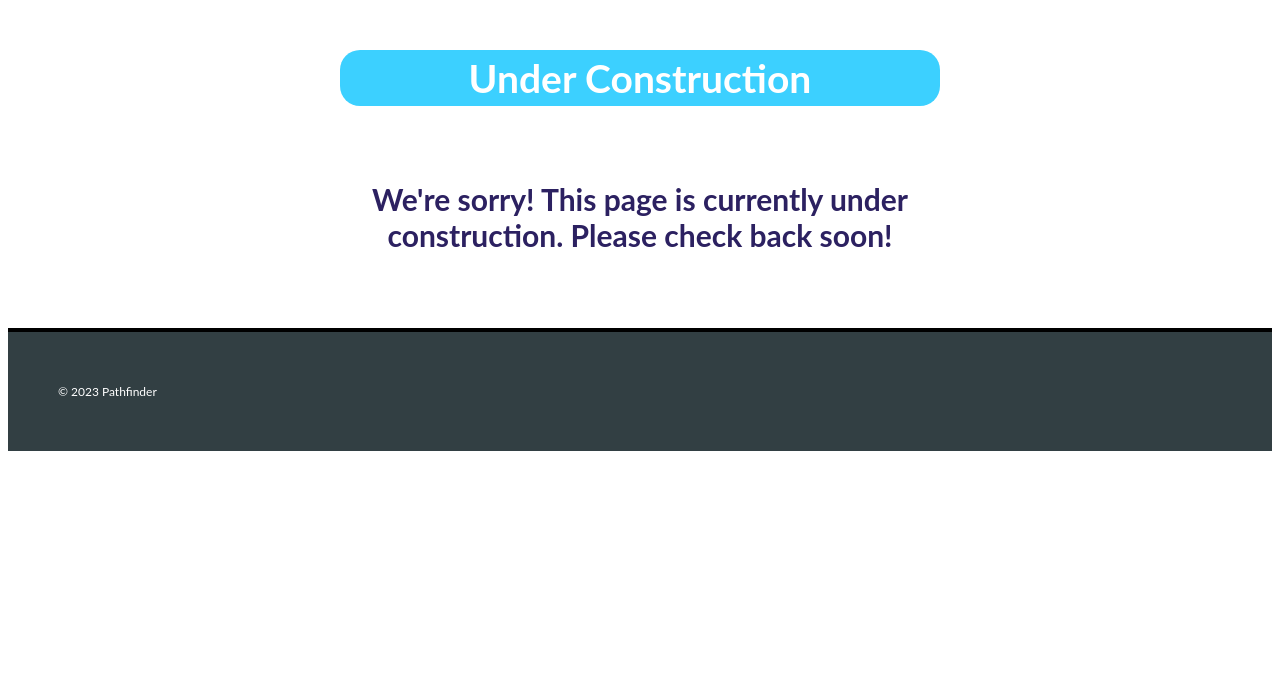
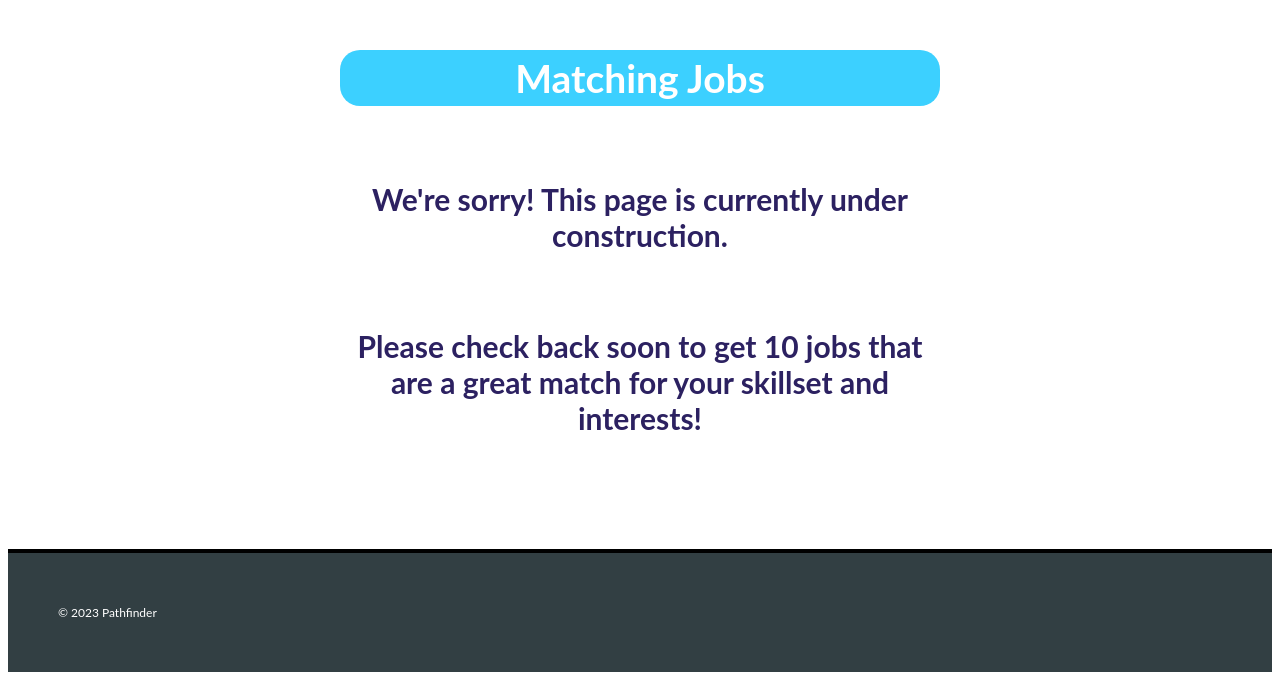
Before and after one commit to celise88/Pathfinder, a FastAPI app: template templates/find_match.html in a window 1280 px wide. Shown: the part 124-804 px from the top of the page. Before the commit the page ends 575 px from the top, so only its background shows below. Run offline with FastAPI, Linux system fonts and the light colour scheme; the template is opened without the code that fills it: most values are stand-ins (such as "Sample title", 1, 10 or a date in 2020); parts of the project's set-up code (start-up, migrations or seed data) failed here and were passed over.

Commit message:
add custom messages

```diff
--- a/main.py
+++ b/main.py
@@ -10,7 +10,7 @@
 from fastapi import FastAPI, Request, Form, File, UploadFile, BackgroundTasks
 from fastapi.templating import Jinja2Templates
 from fastapi.staticfiles import StaticFiles
-from fastapi.responses import HTMLResponse
+from fastapi.responses import HTMLResponse, Response
 import pandas as pd
 from scrape_onet import get_onet_code, get_onet_description, get_onet_tasks
 from match_utils import neighborhoods, get_resume, skillNER, sim_result_loop, get_links
@@ -71,7 +71,9 @@ async def post_matches(request: Request, resume: UploadFile = File(...)):
 
 @app.get("/find-match/", response_class=HTMLResponse)
 def find_match(request: Request):
-    return templates.TemplateResponse('find_match.html', context={'request': request})
+    jobselection = str(request.url).split("=")[1].replace('HTTP/1.1', '').replace("-", " ")
+    print(jobselection)
+    return templates.TemplateResponse('find_match.html', context={'request': request, 'jobselection': jobselection})
 
 @app.get("/find-my-hire/", response_class=HTMLResponse)
 def get_hires(request: Request):
@@ -90,4 +92,6 @@ async def post_matches(request: Request, jobdesc: UploadFile = File(...)):
 
 @app.get("/find-hire/", response_class=HTMLResponse)
 def find_hire(request: Request):
-    return templates.TemplateResponse('find_hire.html', context={'request': request})
+    jobselection = str(request.url).split("=")[1].replace('HTTP/1.1', '').replace("-", " ")
+    print(jobselection)
+    return templates.TemplateResponse('find_hire.html', context={'request': request, 'jobselection': jobselection})
--- a/templates/candidate_matcher.html
+++ b/templates/candidate_matcher.html
@@ -57,7 +57,7 @@
                             {% for n in range(1,11) %}
                                 <tr>
                                     <th class="output__list-item" scope="row">
-                                        <input type="radio" id="jobselection" name="jobselection" class="jobselection" value={{ simResults.loc[n, 'JobTitle'] }} />
+                                        <input type="radio" name="jobselection" class="jobselection" value={{ simResults.loc[n, 'JobTitle'].replace(" ", "-") }} />
                                         <a class="output__table-item" href={{ links[n] }}>{{ simResults.loc[n, 'JobTitle'] }}</a>
                                     </th>
                                     <td class="output__list-item" style="text-align: center">
--- a/templates/find_match.html
+++ b/templates/find_match.html
@@ -20,9 +20,11 @@
         </ul>
     </header>
     <main class="main">
-        <h1 class="pagetitle">Under Construction</h1>
-        <h2 class="pagesubtitle">We're sorry! This page is currently under construction. Please check back soon!</h2>
-    </main>
+        <h1 class="pagetitle">Matching Jobs</h1>
+        <h2 class="pagesubtitle">We're sorry! This page is currently under construction.</h2>
+        <h2 class="pagesubtitle">Please check back soon to get {{ jobselection }} jobs that are a great match for your skillset and interests!</h2>
+        <br>
+        <br>    </main>
     <footer class="footer">
         <ul class="footer__text">
             <li class="footer__text-item">© 2023 Pathfinder</li>
--- a/templates/find_my_match.html
+++ b/templates/find_my_match.html
@@ -57,7 +57,7 @@
                             {% for n in range(1,11) %}
                                 <tr>
                                     <th class="output__list-item" scope="row">
-                                        <input type="radio" id="jobselection" name="jobselection" class="jobselection" value={{ simResults.loc[n, 'JobTitle'] }} />
+                                        <input type="radio" name="jobselection" class="jobselection" value={{ simResults.loc[n, 'JobTitle'].replace(' ', '-') }} />
                                         <a class="output__table-item" href={{ links[n] }}>{{ simResults.loc[n, 'JobTitle'] }}</a>
                                     </th>
                                     <td class="output__list-item" style="text-align: center">
```
Also changed, not shown: templates/find_hire.html (+5 -2 lines).
